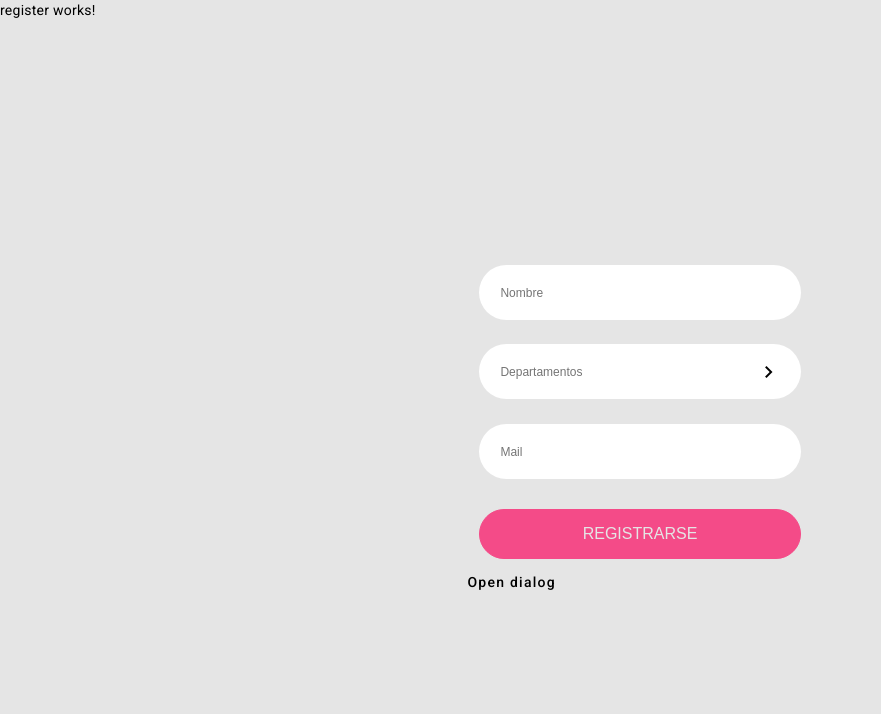
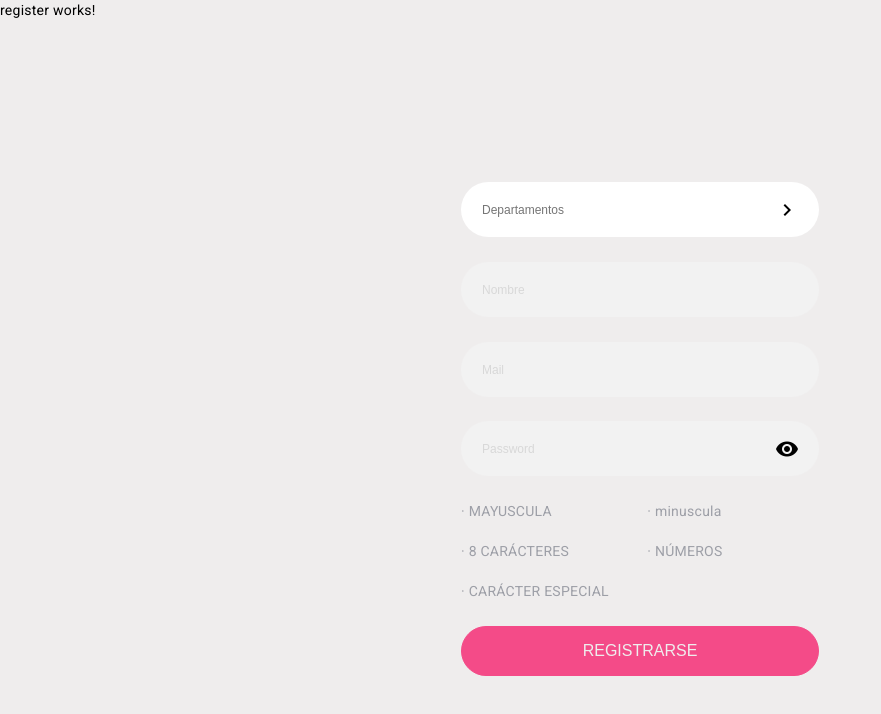
Before and after one commit to Kaworu17/rudo-news, an Angular app: page /register in a window 1280 px wide. Shown: the top 714 px of the page, without its empty margins (0-881 px from the left). Built offline with nearby package versions, Linux system fonts and the light colour scheme.

Commit message:
Diable inputs & pw checks

```diff
--- a/src/app/components/login-form/login-form.component.ts
+++ b/src/app/components/login-form/login-form.component.ts
@@ -8,7 +8,10 @@ import { FormControl, FormGroup, Validators } from '@angular/forms';
 })
 export class LoginFormComponent {
   public loginForm: FormGroup = new FormGroup({
-    mail: new FormControl('', [Validators.required, Validators.email]),
+    mail: new FormControl('', [
+      Validators.required,
+      Validators.pattern('^[a-z0-9._%+-]+@[a-z0-9.-]+\\.[a-z]{2,4}$'),
+    ]),
     password: new FormControl('', [
       Validators.required,
       Validators.minLength(4),
@@ -42,6 +45,8 @@ export class LoginFormComponent {
           return 'Este campo es requerido';
         case 'email':
           return 'Este campo no es un email';
+        case 'pattern':
+          return 'Este campo no cumple el pattern';
         case 'minlength':
           return `Mínimo ${error['minlength'].requiredLength} caracters.`;
       }
--- a/src/app/components/register-form/register-form.component.html
+++ b/src/app/components/register-form/register-form.component.html
@@ -4,20 +4,6 @@
   (ngSubmit)="onRegister()"
   autocomplete="off"
 >
-  <div class="field name-field">
-    <div class="input-wrapper">
-      <input
-        formControlName="name"
-        type="text"
-        placeholder="Nombre"
-        name="name"
-      />
-      <label for="name" [class.filled]="registerForm.get('name')?.value"
-        >Nombre</label
-      >
-    </div>
-  </div>
-
   <div class="field departments-field">
     <mat-icon> {{ "chevron_right" }} </mat-icon>
     <input
@@ -39,8 +25,22 @@
     >
   </div>
 
+  <div class="field name-field">
+    <input
+      formControlName="name"
+      type="text"
+      placeholder="Nombre"
+      name="name"
+    />
+    <label for="name" [class.filled]="registerForm.get('name')?.value"
+      >Nombre</label
+    >
+    <span *ngIf="isValidField('name')" class="error">{{
+      getFieldError("name")
+    }}</span>
+  </div>
+
   <div class="field mail-field">
-    <div class="input-wrapper">
     <input
       #focusInput
       formControlName="mail"
@@ -50,6 +50,49 @@
     />
     <label for="mail" [class.filled]="registerForm.get('mail')?.value"
       >Mail</label
+    >
+    <span *ngIf="isValidField('mail')" class="error">{{
+      getFieldError("mail")
+    }}</span>
+  </div>
+
+  <div class="field passw-field">
+    <mat-icon matSuffix (click)="toggleShowPassword()">
+      {{ isShowPassword ? "visibility_off" : "visibility" }}
+    </mat-icon>
+    <input
+      formControlName="password"
+      [type]="isShowPassword ? 'text' : 'password'"
+      placeholder="Password"
+    />
+
+    <label for="password" [class.filled]="registerForm.get('password')?.value"
+      >Password</label
+    >
+    <span *ngIf="isValidField('password')" class="error">{{
+      getFieldError("password")
+    }}</span>
+
+    <div class="password-checks">
+      <span [class.approved]="isMayus(registerForm.controls['password'].value)"
+        >· MAYUSCULA</span
+      >
+      <span [class.approved]="isMinus(registerForm.controls['password'].value)"
+        >· minuscula</span
+      >
+      <span
+        [class.approved]="hasLenght(registerForm.controls['password'].value)"
+        >· 8 CARÁCTERES</span
+      >
+      <span
+        [class.approved]="hasNumbers(registerForm.controls['password'].value)"
+        >· NÚMEROS</span
+      >
+      <span
+        [class.approved]="
+          hasEspecialCharacter(registerForm.controls['password'].value)
+        "
+        >· CARÁCTER ESPECIAL</span
       >
     </div>
   </div>
@@ -62,5 +105,5 @@
     Registrarse
   </button>
 
-  <button mat-button (click)="openDialog()">Open dialog</button>
+  <!-- <button mat-button (click)="openDialog()">Open dialog</button> -->
 </form>
--- a/src/app/components/register-form/register-form.component.less
+++ b/src/app/components/register-form/register-form.component.less
@@ -1,3 +1,10 @@
+@error: #f07e3d;
+@success: #53d487;
+
+.register-form {
+  max-width: 398px;
+  width: 100%;
+
   .departments-field {
     position: relative;
     input {
@@ -14,3 +21,23 @@
       margin-top: -25px;
     }
   }
+
+  .password-checks {
+    display: flex;
+    flex-wrap: wrap;
+    padding-right: 10px;
+    padding-left: 10px;
+
+    span {
+      width: 44%;
+      padding-right: 10px;
+      padding-left: 10px;
+      padding-bottom: 20px;
+      color: #9d9fa7;
+    }
+
+    .approved {
+      color: @success;
+    }
+  }
+}
--- a/src/app/components/register-form/register-form.component.ts
+++ b/src/app/components/register-form/register-form.component.ts
@@ -17,10 +17,30 @@ export class RegisterFormComponent {
   @ViewChild('focusInput') focusInput!: ElementRef;
   @ViewChild('departmentInput') departInput!: ElementRef;
 
+  public isShowPassword: boolean = false;
+  public isDisabled: boolean = true;
   public registerForm: FormGroup = this.fb.group({
-    name: ['', [Validators.required, Validators.minLength(3)]],
+    name: [
+      { value: '', disabled: this.isDisabled },
+      [Validators.required, Validators.minLength(3)],
+    ],
     departments: ['', [Validators.required]],
-    mail: ['', [Validators.required, Validators.email]],
+    mail: [
+      { value: '', disabled: this.isDisabled },
+      [
+        Validators.required,
+        Validators.pattern('^[a-z0-9._%+-]+@[a-z0-9.-]+\\.[a-z]{2,4}$'),
+      ],
+    ],
+    password: [
+      { value: '', disabled: this.isDisabled },
+      [
+        Validators.required,
+        Validators.pattern(
+          '^(?=.*[a-z])(?=.*[A-Z])(?=.*\\d.*[@$!%*?&])[A-Za-z\\d@$!%*?&]{8,}$'
+        ),
+      ],
+    ],
   });
 
   constructor(private fb: FormBuilder, public dialog: MatDialog) {}
@@ -62,6 +82,72 @@ export class RegisterFormComponent {
         });
       }
       this.focusInput.nativeElement.focus();
+      this.isInputEnabled();
     });
   }
+
+  toggleShowPassword(): void {
+    this.isShowPassword = !this.isShowPassword;
+  }
+
+  isValidField(field: string): boolean | null {
+    return (
+      this.registerForm.controls[field]?.errors &&
+      this.registerForm.controls[field]?.touched
+    );
+  }
+
+  getFieldError(field: string): string | null {
+    if (!this.registerForm.controls[field]) return null;
+
+    console.log(this.registerForm.controls[field].value);
+    let word = this.registerForm.controls[field].value;
+
+    const error = this.registerForm.controls[field].errors || {};
+    for (const key of Object.keys(error)) {
+      switch (key) {
+        case 'required':
+          return 'Este campo no puede quedar vacío';
+        case 'email':
+          return 'Este campo no es un email';
+        case 'minlength':
+          return `Mínimo ${error['minlength'].requiredLength} caracters.`;
+        case 'pattern':
+          return 'Este campo no cumple el pattern';
+      }
+    }
+
+    return null;
+  }
+
+  isMayus(word: string): boolean {
+    return /[A-Z]/.test(word);
+  }
+
+  isMinus(word: string): boolean {
+    return /[a-z]/.test(word);
+  }
+
+  hasLenght(word: string): boolean {
+    return word.length > 7;
+  }
+
+  hasNumbers(word: string): boolean {
+    return /[0-9]/.test(word);
+  }
+  hasEspecialCharacter(word: string): boolean {
+    return /[#?!@$%^&*-]/.test(word);
+  }
+
+  isInputEnabled(): void {
+    if (this.registerForm.controls['departments'].valid) {
+      this.registerForm.controls['name'].enable();
+      this.registerForm.controls['mail'].enable();
+      this.registerForm.controls['password'].enable();
+    } else {
+      this.registerForm.controls['name'].disable();
+      this.registerForm.controls['mail'].disable();
+      this.registerForm.controls['password'].disable();
+    }
+  }
 }
--- a/src/styles.less
+++ b/src/styles.less
@@ -1,7 +1,9 @@
 /* You can add global styles to this file, and also import other style files */
-@main-bg: #e5e5e5;
+@main-bg: #efeded;
 @primary: #ff005f;
 @disabled: #f44b88;
+@error: #f07e3d;
+@success: #53d487;
 
 html,
 body {
@@ -23,13 +25,19 @@ form {
     position: relative;
 
     .error {
-      font-size: 14px;
+      font-size: 12px;
       color: @primary;
-      font-weight: 500;
+      font-weight: 400;
       padding: 0 30px;
-      transform: translateY(-10px);
+      color: @error;
+      transform: translateY(-20px);
+    }
+
+    .ng-invalid.ng-touched {
+      border: 1px solid @error;
     }
   }
+
   .passw-field {
     mat-icon {
       align-self: end;
@@ -65,6 +73,14 @@ form {
     max-width: 331px;
     z-index: 2;
     position: relative;
+
+    &:disabled {
+      background-color: #f2f2f2;
+
+      &::placeholder {
+        color: #d8d8d8;
+      }
+    }
   }
 
   input::placeholder {
@@ -88,7 +104,7 @@ form {
   input.ng-not-empty ~ label {
     display: block;
     color: @primary;
-    top: -55px;
+    top: -58px;
     border: none;
     z-index: 3;
   }
```
Also changed, not shown: src/assets/logo/rudonewslogo.png (deleted). Lines whose indentation alone changed are shown as unchanged.
